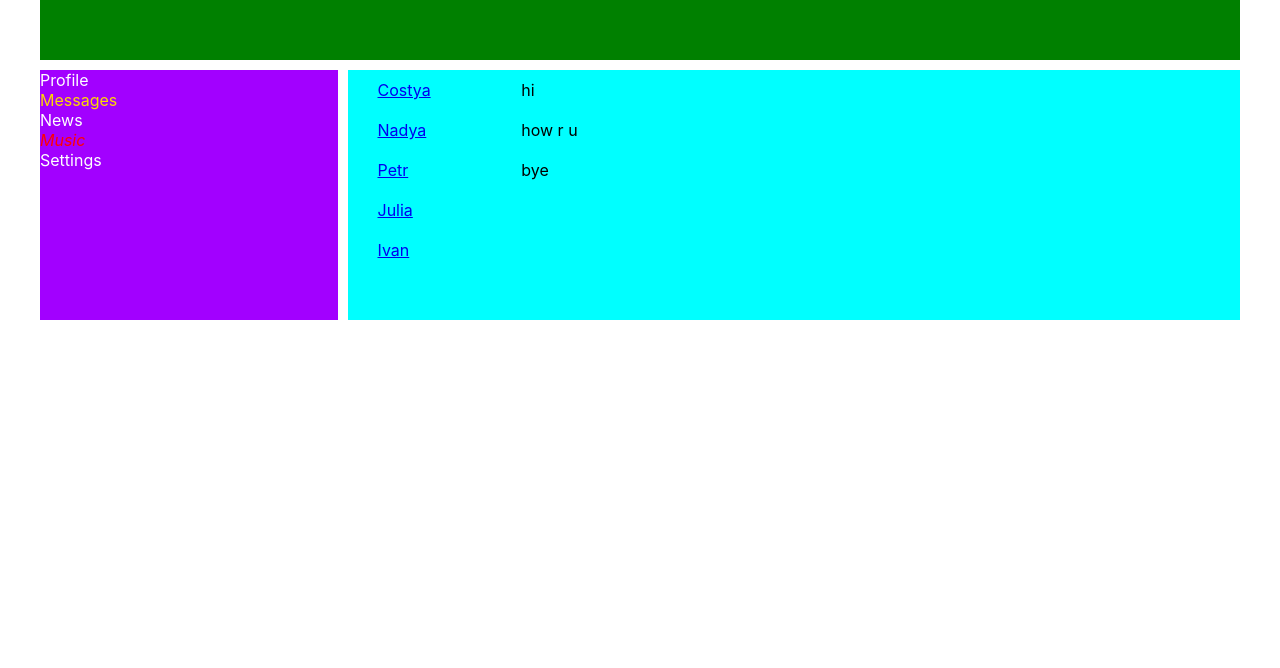
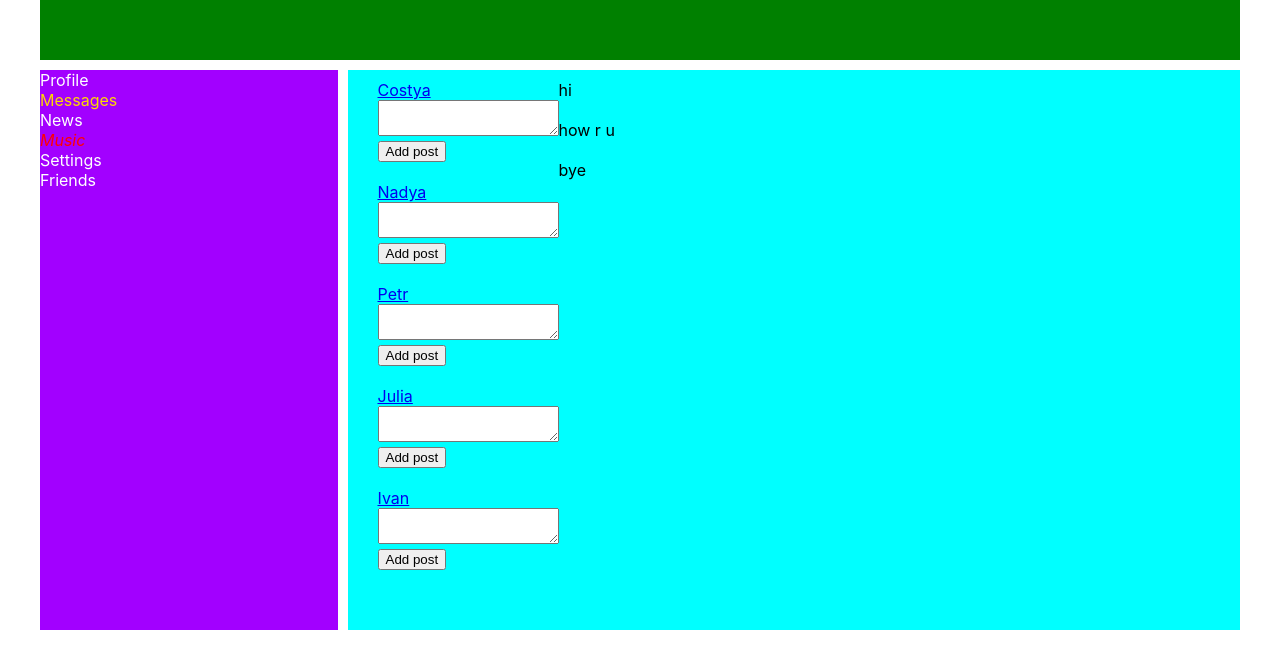
Before and after one commit to Kostya-star/React, a React (Create React App) app: page /dialogs in a window 1280 px wide. Shown: the top 668 px of the page. Built offline with nearby package versions, Linux system fonts and the light colour scheme.

Commit message:
worked with react: onclick, ref, virtualdom

```diff
--- a/src/App.js
+++ b/src/App.js
@@ -6,6 +6,7 @@ import Dialogs from './components/Dialogs/Dialogs';
 import News from './components/News/News';
 import Music from './components/Music/Music';
 import Settings from './components/Settings/Settings';
+import Sidebar from './components/Sidebar/Sidebar';
 import { BrowserRouter, Route, Switch } from 'react-router-dom';
 
 const App = (props) => {
@@ -18,15 +19,14 @@ const App = (props) => {
         <div class='app-wrapper-content'>
           <Switch>
 
-            <Route path='/profile' render={ () =>
-              <Profile posts={props.state.profilePage.posts}/> }/>
+            <Route path='/profile' render={ () => <Profile state={props.state.profilePage}/> }/>
 
-            <Route path='/dialogs' render={ () =>
-              <Dialogs dialogsData={props.state.dialogsPage.dialogsData} messageData={props.state.dialogsPage.messageData}/> }/>
+            <Route path='/dialogs' render={ () => <Dialogs state={props.state.dialogsPage} /> }/>
 
             <Route path='/news' render={ () => <News/> }/>
             <Route path='/music' render={ () => <Music/> }/>
             <Route path='/settings' render={ () => <Settings/> }/>
+            <Route path='/sidebar' render={ () => <Sidebar state={props.state.sidebarData} /> }/>
           </Switch>
         </div>
       </div>
--- a/src/components/Dialogs/DialogItem/DialogItem.jsx
+++ b/src/components/Dialogs/DialogItem/DialogItem.jsx
@@ -4,9 +4,21 @@ import { NavLink } from 'react-router-dom'
 
 const DialogItem = (props) => {
   let path = /dialogs/ + props.id
-  return <div className={DialogsCSS.dialogItem}>
-  <NavLink to={path}>{props.name}</NavLink>
+
+  let newDialogItem = React.createRef();
+  let addNewDialogItem = () => {
+    let newText = newDialogItem.current.value;
+    alert(newText);
+  }
+
+
+  return (
+  <div className={DialogsCSS.dialogItem}>
+  <NavLink onClick={addNewDialogItem} to={path}>{props.name}</NavLink>
+    <textarea ref={newDialogItem}></textarea>
+    <button onClick={addNewDialogItem}>Add post</button>
 </div>
+)
 }
 
 export default DialogItem;
--- a/src/components/Dialogs/Dialogs.jsx
+++ b/src/components/Dialogs/Dialogs.jsx
@@ -15,10 +15,10 @@ import Message from './Message/Message';
     const Dialogs = (props) => {
 
 
-      let dialogsElements = props.dialogsData
+      let dialogsElements = props.state.dialogsData
         .map( (dialog) => <DialogItem name={dialog.name} id={dialog.id}/>);
 
-      let messagesElements = props.messageData
+      let messagesElements = props.state.messageData
         .map( (message) => <Message message={message.message}/>)
 
       return (
--- a/src/components/Navbar/Navbar.jsx
+++ b/src/components/Navbar/Navbar.jsx
@@ -9,6 +9,7 @@ const Navbar = () => {
       <NavLink to='/news' activeClassName={NavbarCSS.activeLink} className={NavbarCSS.nav__item}>News</NavLink>
       <NavLink to='/music' activeClassName={NavbarCSS.activeLink} className={`${NavbarCSS.nav__item}  ${NavbarCSS.nav__item_active}`}>Music</NavLink>
       <NavLink to='/settings' activeClassName={NavbarCSS.activeLink} className={NavbarCSS.nav__item}>Settings</NavLink>
+      <NavLink to='/friends' activeClassName={NavbarCSS.activeLink} className={NavbarCSS.nav__item}>Friends</NavLink>
     </nav>
   )
 }
--- a/src/components/Profile/MyPosts/MyPosts.jsx
+++ b/src/components/Profile/MyPosts/MyPosts.jsx
@@ -1,3 +1,4 @@
+import React from 'react';
 import MyPostsCSS from './MyPosts.module.css'
 import Post from './MyPost/Post'
 
@@ -5,10 +6,23 @@ const MyPosts = (props) => {
 
   let postsElements = props.posts.map( (p) => <Post message={p.message} likecount={p.likeCount}/> );
 
+  let newPostElement = React.createRef();
+
+  let addPost = () => {
+    let text = newPostElement.current.value;
+    alert(text);
+  }
+
   return (
     <div>
       <div className={MyPostsCSS.face}>
       <img src="https://avatars.mds.yandex.net/i?id=7ae77859217baa8cf8d638126bfa81b1-5875527-images-thumbs&n=13" alt="" />
+
+      <div>
+      <textarea ref={newPostElement} name="" id="new-post" cols="20" rows="5"></textarea>
+      <button onClick={addPost}>Add post</button>
+      </div>
+
       </div>
       {postsElements}
     </div>
--- a/src/components/Profile/MyPosts/MyPosts.module.css
+++ b/src/components/Profile/MyPosts/MyPosts.module.css
@@ -1,5 +1,7 @@
 .face {
   width: 150px;
+  display: flex;
+  align-items: center;
 }
 .face img {
   border-radius: 50%;
--- a/src/components/Profile/Profile.jsx
+++ b/src/components/Profile/Profile.jsx
@@ -3,11 +3,10 @@ import ProfileCSS from './Profile.module.css'
 import ProfileInfo from './ProfileInfo/ProfileInfo';
 
 const Profile = (props) => {
-
   return (
     <div>
       <ProfileInfo />
-      <MyPosts posts={props.posts}/>
+      <MyPosts posts={props.state.posts}/>
     </div>
   )
 }
--- /dev/null
+++ b/src/components/Sidebar/Friends/Friend.jsx
@@ -0,0 +1,12 @@
+import React from 'react'
+import FriendCSS from './Friend.module.css'
+
+const Friend = (props) => {
+  return (
+    <div>
+      <a href="#"><img src="https://avatars.mds.yandex.net/i?id=a9be5e167ca10bacca7de515b270df21-5810594-images-thumbs&n=13" alt="friend" /> <span>{props.name}</span></a>
+    </div>
+  )
+}
+
+export default Friend;
--- /dev/null
+++ b/src/components/Sidebar/Sidebar.jsx
@@ -0,0 +1,17 @@
+import React from 'react'
+import SidebarCSS from './Sidebar.module.css'
+import Friend from './Friends/Friend'
+
+const Sidebar = (props) => {
+
+  let friendsNames = props.name.map( (n) => <Friend name={n.name}/> );
+
+  return (
+    <div>
+      <h2 className="heading">Friends</h2>
+      <Friend name={props.state.name}/>
+    </div>
+  )
+}
+
+export default Sidebar;
--- a/src/redux/state.js
+++ b/src/redux/state.js
@@ -19,6 +19,12 @@ let state = {
       {id: 4, name: 'Julia'},
       {id: 5, name: 'Ivan'},
     ]
+  },
+  sidebar: {
+    sidebarData: [
+      {id: 1, name: 'Danil'},
+      {id: 2, name: 'Evgeniy'},
+    ]
   }
 
 }
```
Also changed, not shown: src/components/Sidebar/Friends/Friend.module.css (added), src/components/Sidebar/Sidebar.module.css (added).
